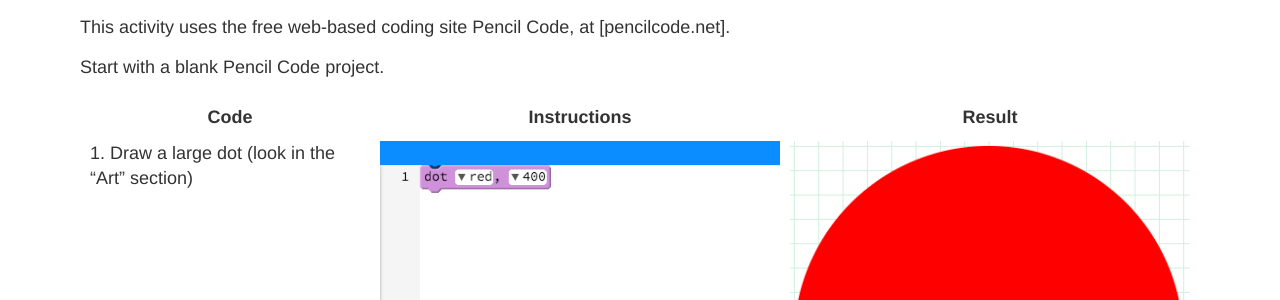
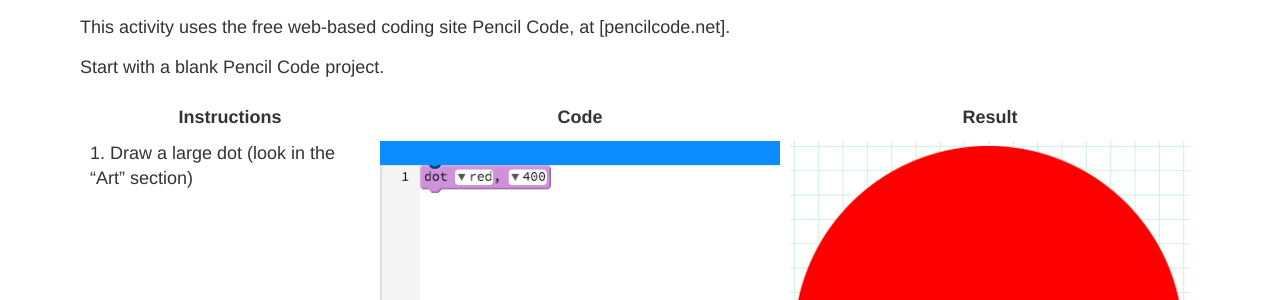
Before and after one commit to benjiwheeler/ada_and_leo_curriculum, a Jekyll site: the page built from _pages/pencilcode-face.md, in a window 1280 px wide. Shown: the part 266-566 px from the top of the page. Built offline with Jekyll 4.4.1, drawn with Linux system fonts in a browser that asks for light colours; some of the changed text lies outside the part shown.

Commit message:
trying 3 cells horiz

```diff
--- a/_pages/pencilcode-face.md
+++ b/_pages/pencilcode-face.md
@@ -10,8 +10,8 @@ This activity uses the free web-based coding site Pencil Code, at [pencilcode.ne
 
 Start with a blank Pencil Code project.
 
-| **Code** | **Instructions** | **Result** |
-| ----------- | ------------------ | ------------ |
+| **Instructions** | **Code** | **Result** |
+| ------------------ | ----------- | ------------ |
 | 1. Draw a large dot (look in the "Art" section) | ![Step 1]({{ site.github.url }}/images/pencilcode/face/step_dot_code.png) | ![Step 1]({{ site.github.url }}/images/pencilcode/face/step_dot_result.png) |
 | 2. Turn right and go forward, to move to where we can draw an eye | ![Step 2]({{ site.github.url }}/images/pencilcode/face/step_enter_dot_code.png) | ![Step 2]({{ site.github.url }}/images/pencilcode/face/step_enter_dot_result.png) |
 | 3. Draw an eye by drawing a small dot | ![Step 3]({{ site.github.url }}/images/pencilcode/face/step_eye_code.png) | ![Step 3]({{ site.github.url }}/images/pencilcode/face/step_eye_result.png) |
@@ -24,8 +24,8 @@ Start with a blank Pencil Code project.
 Things to try:
 ---------------
 
-| **Code** | **Instructions** | **Result** |
-| ----------- | ------------------ | ------------ |
+| **Instructions** | **Code** | **Result** |
+| ------------------ | ----------- | ------------ |
 | Try changing the colors of the different parts of the face. What color combination is your favorite? What if all the colors are the same? | ![Try ]({{ site.github.url }}/images/pencilcode/face/try_colors_code.png) | ![Try ]({{ site.github.url }}/images/pencilcode/face/try_colors_result.png) |
 | Try putting a **Speed** block at the beginning. Can you understand what the turtle is doing if the speed is very fast? | ![Try ]({{ site.github.url }}/images/pencilcode/face/try_speed_code.png) |
 | Try changing the pen size! Does it look better when it's large? Or small? | ![Try ]({{ site.github.url }}/images/pencilcode/face/try_pen_size_code.png) |
@@ -36,8 +36,8 @@ Things to try:
 Challenges:
 -------------
 
-| **Code** | **Instructions** |
-| ----------- | ------------------ |
+| **Instructions** | **Code** |
+| ------------------ | ----------- |
 | Challenge 1: Can you give the face a nose? | ![Challenge ]({{ site.github.url }}/images/pencilcode/face/challenge_nose_result.png) |
 | Challenge 2: Can you make the face surprised? | ![Challenge ]({{ site.github.url }}/images/pencilcode/face/challenge_surprise_result.png) |
 | Challenge 3: Can you give the face some hair? Try entering this code and seeing what happens. | ![Challenge ]({{ site.github.url }}/images/pencilcode/face/step_hair_code.png) |
--- a/style.scss
+++ b/style.scss
@@ -298,7 +298,7 @@ table {
 }
 td {
   vertical-align:top;
-  max-width: 500px;
+  max-width: 400px;
 }
 td img {
   max-width: 400px;
```
